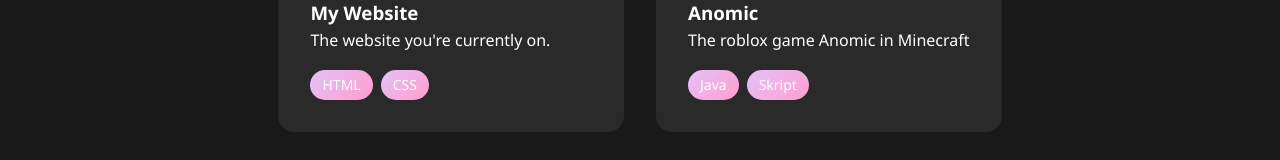
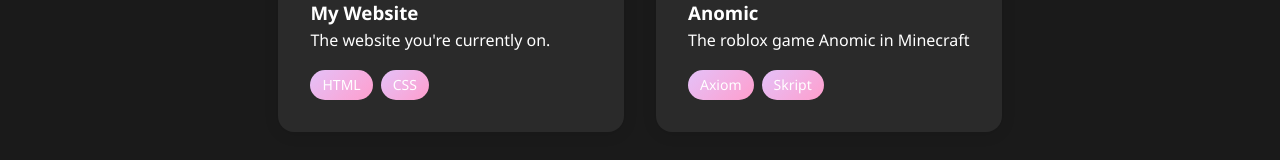
Before and after one commit to lilminy/lilminy.github.io, a plain HTML site: page projects.html in a window 1280 px wide. Shown: the part 213-373 px from the top of the page. Drawn offline with Linux system fonts and the light colour scheme.

Commit message:
Update projects.html

```diff
--- a/projects.html
+++ b/projects.html
@@ -35,7 +35,7 @@
                 <h3>Anomic</h3>
                 <p>The roblox game Anomic in Minecraft</p>
                 <div class="project-tags">
-                    <span>Java</span>
+                    <span>Axiom</span>
                     <span>Skript</span>
                 </div>
             </div>
```
